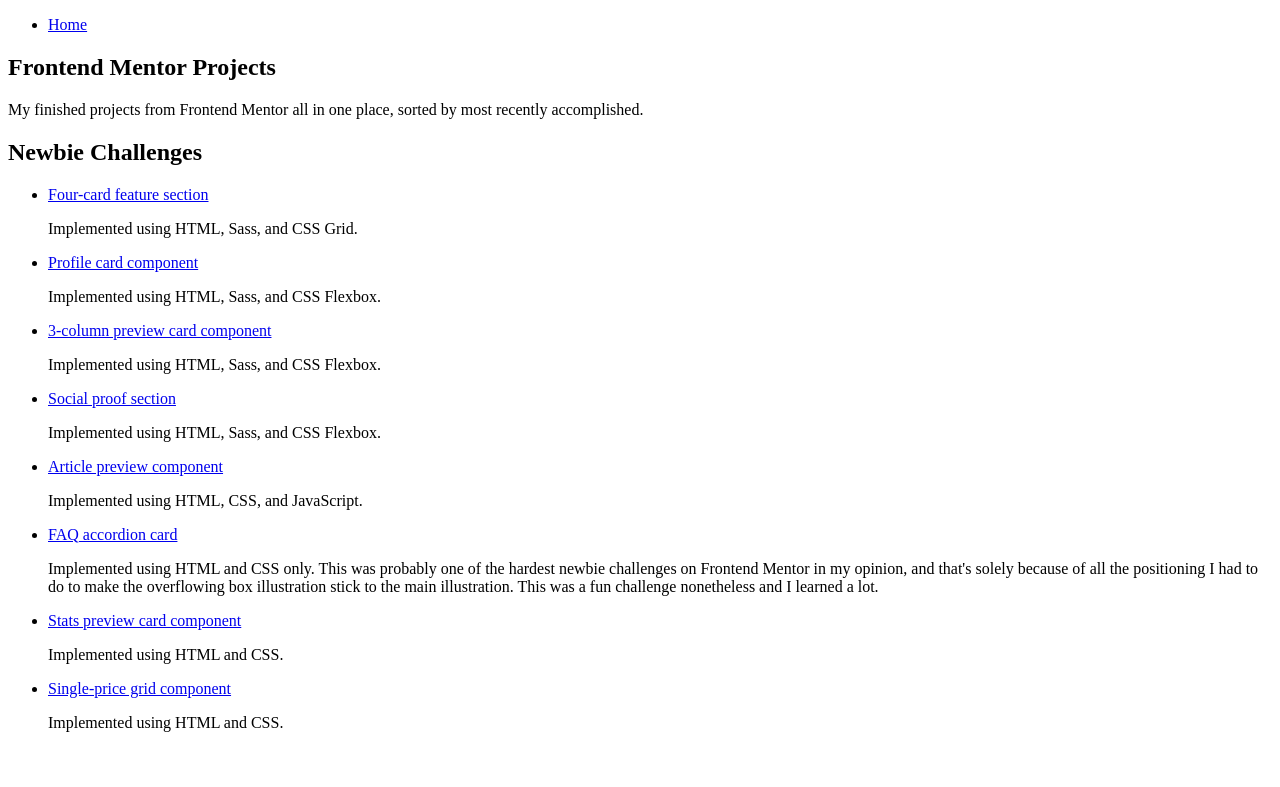
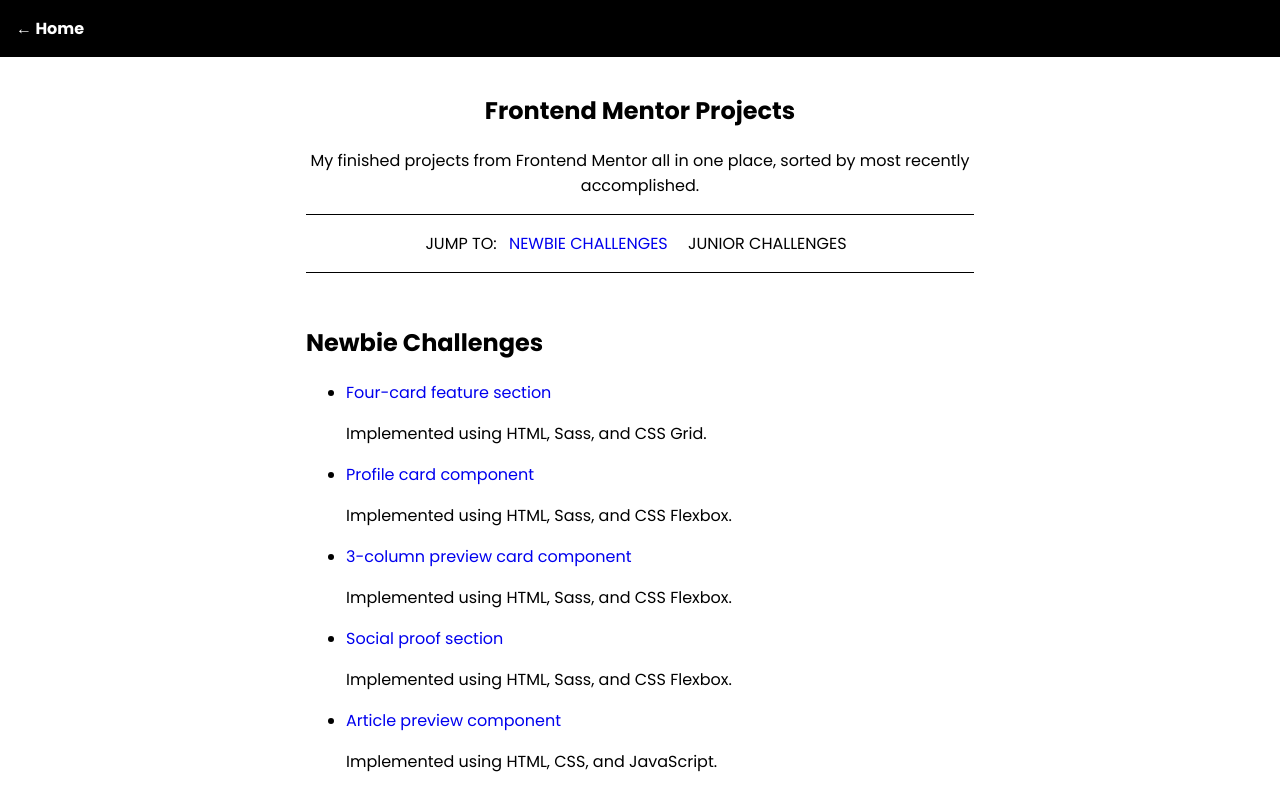
Before and after one commit to rngueco/frontend-mentor-projects, a plain HTML site: page index.html in a window 1280 px wide. Shown: the top 787 px of the page. Drawn offline with Linux system fonts and the light colour scheme.

Commit message:
Basic styling

```diff
--- a/index.html
+++ b/index.html
@@ -2,25 +2,30 @@
 <html>
     <head>
         <meta name="viewport" content="width=device-width, initial-scale=1.0">
+
+        <link rel="stylesheet" href="css/style.css">
 
         <title>Frontend Mentor Projects | Riyana Gueco</title>
     </head>
     <body>
         <header>
             <nav>
-                <ul>
-                    <li>
-                        <a href="/">Home</a>
-                    </li>
-                </ul>
+                <a href="/">&larr; Home</a>
             </nav>
         </header>
         <main>
-            <section>
+            <section class="intro">
                 <h1>Frontend Mentor Projects</h1>
                 <p>My finished projects from Frontend Mentor all in one place, sorted by most recently accomplished.</p>
+                <div class="content-jump">
+                    Jump to:
+                    <ul>
+                        <li><a href="#newbie">Newbie Challenges</a></li>
+                        <li>Junior Challenges</li>
+                    </ul>
+                </div>
             </section>
-            <section>
+            <section id="newbie">
                 <h2>Newbie Challenges</h2>
                 <ul>
                     <li>
--- /dev/null
+++ b/sass/style.scss
@@ -0,0 +1,66 @@
+@import url('https://fonts.googleapis.com/css2?family=Poppins:wght@300;400;700&display=swap');
+
+// Resets
+body {
+    margin: 0;
+    padding: 0;
+}
+*, * *, *::after, *::before {
+    box-sizing: border-box;
+}
+
+
+body {
+    font: {
+        family: 'Poppins', sans-serif;
+    }
+}
+*:not(p) > a {
+    text-decoration: none;
+}
+
+header {
+    background-color: black;
+    padding: 1em;
+    & * {
+        color: white;
+    }
+}
+
+nav a {
+    font-weight: bold;
+
+    &:hover {
+        color: pink;
+    }
+}
+
+main {
+    width: min(80vw, 700px);
+    margin: 0 auto;
+}
+
+section {
+    padding: 1em;
+}
+
+.intro {
+    text-align: center;
+}
+    .content-jump {
+        text-transform: uppercase;
+        border: {
+            top: 1px solid black;
+            bottom: 1px solid black;
+        }
+
+        ul {
+            display: inline-block;
+            padding: 0;
+
+            li {
+                display: inline-block;
+                padding: 0 0.5em;
+            }
+        }
+    }
```
Also changed, not shown: css/style.css (added), 1 other file.
